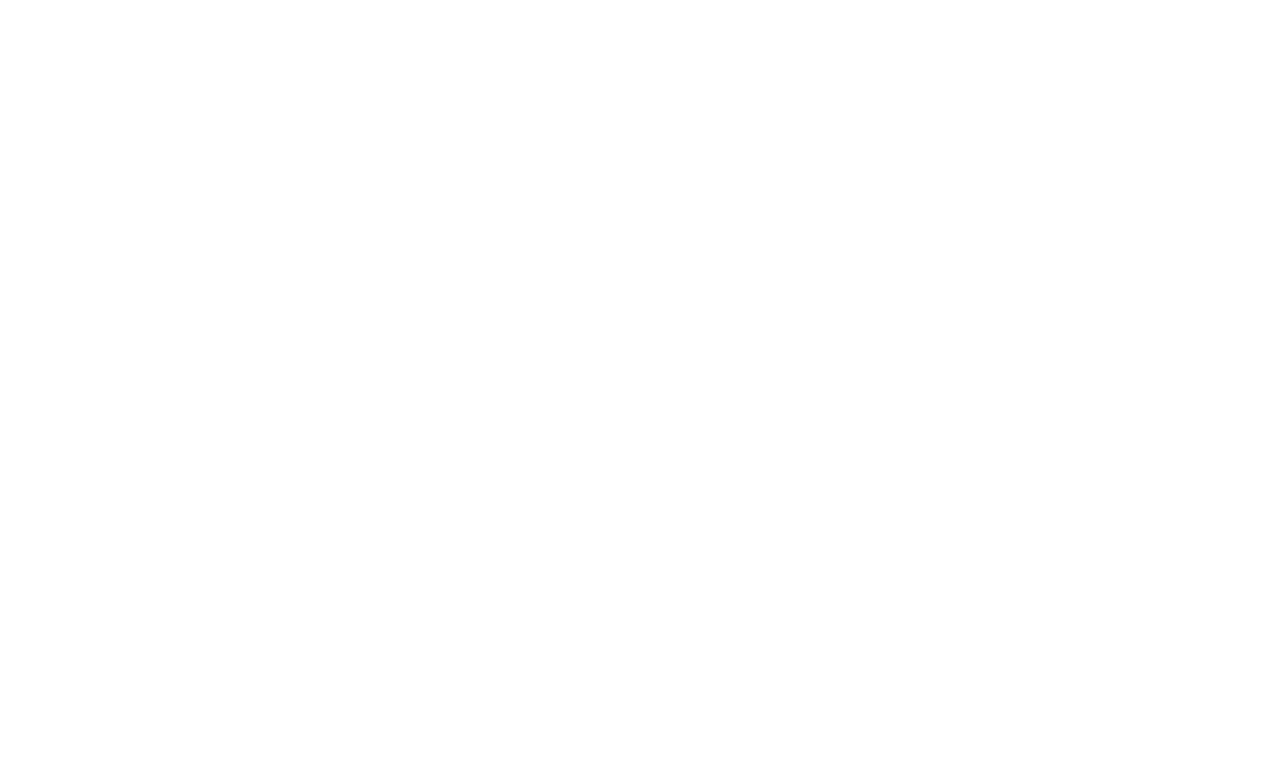
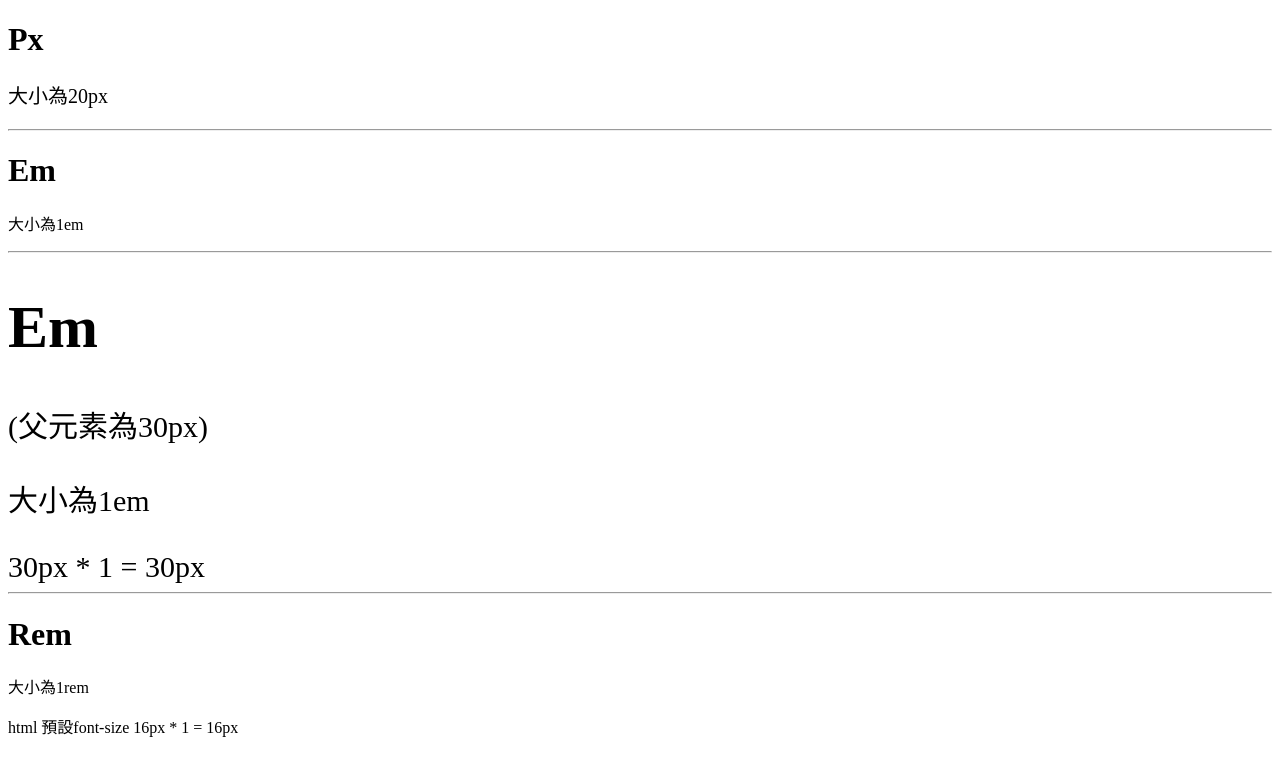
Before and after one commit to cloverhsc/introCSS, an Angular app: page /font in a window 1280 px wide. Before the commit this address led to /. Shown: the top 776 px of the page. Built offline with nearby package versions, Linux system fonts and the light colour scheme.

Commit message:
Add px,em, rem to font size component

```diff
--- a/src/app/app.routes.ts
+++ b/src/app/app.routes.ts
@@ -1,8 +1,10 @@
+import { FontsizeComponent } from './fontsize/fontsize.component';
 import { PrivilegeComponent } from './privilege/privilege.component';
 import { HomeComponent } from './home/home.component';
 import { Routes } from '@angular/router';
 
 export const routes: Routes = [
   { path: '', component: HomeComponent },
-  { path: 'privilege', component: PrivilegeComponent }
+  { path: 'privilege', component: PrivilegeComponent },
+  { path: 'font', component: FontsizeComponent }
 ];
--- /dev/null
+++ b/src/app/fontsize/fontsize.component.html
@@ -0,0 +1,26 @@
+<div>
+  <h1>Px</h1>
+  <p class="text-20px">大小為20px</p>
+</div>
+
+<hr />
+
+<div>
+  <h1>Em</h1>
+  <p class="text-1em">大小為1em</p>
+</div>
+
+<hr />
+<div class="parent">
+  <h1>Em</h1>
+  <span>(父元素為30px)</span>
+  <p class="text-1em">大小為1em</p>
+  <span>30px * 1 = 30px</span>
+</div>
+
+<hr />
+<div>
+  <h1>Rem</h1>
+  <p class="text-1rem">大小為1rem</p>
+  <span>html 預設font-size 16px * 1 = 16px</span>
+</div>
--- /dev/null
+++ b/src/app/fontsize/fontsize.component.scss
@@ -0,0 +1,15 @@
+.text-20px {
+  font-size: 20px;
+}
+
+.text-1em {
+  font-size: 1em;
+}
+
+.parent {
+  font-size: 30px;
+}
+
+.text-1rem {
+  font-size: 1rem;
+}
```
Also changed, not shown: src/app/fontsize/fontsize.component.ts (added, +12 -0 lines), 1 other file (tests, documents, lock files or other folders).
